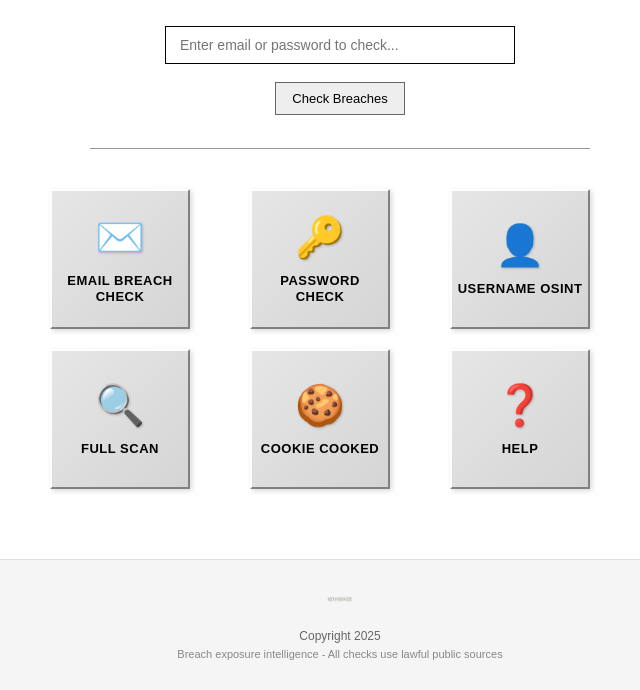
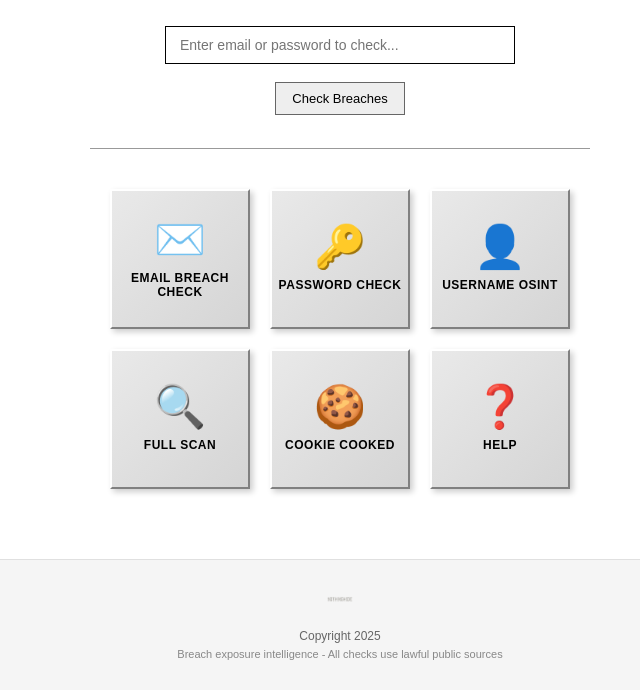
Before and after one commit to Dhuruvdev/nothinghide, a FastAPI app: page / in a window 1280 px wide. Shown: the part 254-944 px from the top of the page, without its empty margins (300-940 px from the left). Run offline with FastAPI, Linux system fonts and the light colour scheme.

Commit message:
Lock down UI components to enforce a consistent 3D app grid appearance
Apply CSS `!important` flags to enforce hard-locked `app-grid` and `app-button` styles, ensuring a consistent 3D Bevel & Emboss effect across all screen sizes and preventing framework interference.

Replit-Commit-Author: Agent
Replit-Commit-Session-Id: 8bd0c9ee-fd84-4522-b576-c3287a2d0b17
Replit-Commit-Checkpoint-Type: full_checkpoint
Replit-Commit-Event-Id: e7ab32d5-8e06-4d8d-9522-d7c3c81bd258
Replit-Commit-Screenshot-Url: https://storage.googleapis.com/screenshot-production-us-central1/14fea494-a03a-442b-b109-3a1f20dffbe5/8bd0c9ee-fd84-4522-b576-c3287a2d0b17/FHi2JJF
Replit-Helium-Checkpoint-Created: true

```diff
--- a/nothinghide/web/static/style.css
+++ b/nothinghide/web/static/style.css
@@ -160,32 +160,39 @@ hr.divider {
     justify-content: center;
 }
 
+/* Completely reset the app grid and buttons to ensure no conflicts */
+.app-grid {
+    display: flex !important;
+    flex-wrap: wrap !important;
+    justify-content: center !important;
+    gap: 20px !important;
+    margin-top: 30px !important;
+    padding: 10px !important;
+    list-style: none !important;
+}
+
 .app-button {
-    display: flex;
-    flex-direction: column;
-    align-items: center;
-    justify-content: center;
-    width: 140px;
-    height: 140px;
-    background: #E0E0E0 !important;
+    display: flex !important;
+    flex-direction: column !important;
+    align-items: center !important;
+    justify-content: center !important;
+    width: 140px !important;
+    height: 140px !important;
+    background-color: #E0E0E0 !important;
     border-top: 2px solid #FFFFFF !important;
     border-left: 2px solid #FFFFFF !important;
     border-bottom: 2px solid #808080 !important;
     border-right: 2px solid #808080 !important;
-    box-shadow: 2px 2px 5px rgba(0,0,0,0.15) !important;
+    box-shadow: 3px 3px 6px rgba(0,0,0,0.2) !important;
     text-decoration: none !important;
     color: #000000 !important;
-    font-weight: bold;
-    text-align: center;
-    transition: all 0.05s ease;
-    background-image: linear-gradient(135deg, rgba(255,255,255,0.2) 0%, rgba(0,0,0,0.05) 100%) !important;
-    box-sizing: border-box;
-    overflow: hidden;
-}
-
-.app-button * {
-    text-decoration: none !important;
-    color: #000000 !important;
+    font-weight: bold !important;
+    text-align: center !important;
+    background-image: linear-gradient(135deg, rgba(255,255,255,0.3) 0%, rgba(0,0,0,0.05) 100%) !important;
+    box-sizing: border-box !important;
+    cursor: pointer !important;
+    -webkit-appearance: none !important;
+    -moz-appearance: none !important;
 }
 
 .app-button:active {
@@ -193,56 +200,58 @@ hr.divider {
     border-left: 2px solid #808080 !important;
     border-bottom: 2px solid #FFFFFF !important;
     border-right: 2px solid #FFFFFF !important;
-    box-shadow: inset 1px 1px 3px rgba(0,0,0,0.2) !important;
-    transform: translate(1px, 1px);
+    box-shadow: inset 2px 2px 4px rgba(0,0,0,0.3) !important;
+    transform: translate(1px, 1px) !important;
 }
 
 .app-icon {
-    font-size: 40px;
-    margin-bottom: 12px;
-    filter: drop-shadow(1px 1px 1px rgba(0,0,0,0.2));
-    pointer-events: none;
+    font-size: 42px !important;
+    margin-bottom: 10px !important;
+    display: block !important;
+    line-height: 1 !important;
 }
 
 .app-label {
-    font-size: 13px;
-    line-height: 1.2;
-    padding: 0 5px;
-    text-transform: uppercase;
-    letter-spacing: 0.5px;
-    pointer-events: none;
+    font-size: 12px !important;
+    text-transform: uppercase !important;
+    letter-spacing: 0.5px !important;
+    display: block !important;
+    margin: 0 !important;
+    padding: 0 5px !important;
+    color: #000000 !important;
+    text-decoration: none !important;
 }
 
+/* Specific overrides for mobile to force the grid layout and appearance */
 @media screen and (max-width: 768px) {
     .app-grid {
+        display: grid !important;
         grid-template-columns: repeat(2, 1fr) !important;
         gap: 15px !important;
-        display: grid !important;
     }
 
     .app-button {
         width: 100% !important;
         height: 140px !important;
-        display: flex !important;
-        flex-direction: column !important;
-        padding: 10px !important;
-        justify-content: center !important;
-    }
-
-    .app-icon {
-        font-size: 40px !important;
-        margin-bottom: 12px !important;
-        margin-right: 0 !important;
-        display: block !important;
-    }
-
-    .app-label {
-        font-size: 13px !important;
-        padding: 0 !important;
-        white-space: normal !important;
-        display: block !important;
+        margin: 0 !important;
     }
 }
+
+@media screen and (max-width: 350px) {
+    .app-grid {
+        grid-template-columns: 1fr !important;
+    }
+}
+
+/* Hide legacy elements that might be causing interference */
+.menu-list, ul.menu-list, .menu-list li {
+    display: none !important;
+    visibility: hidden !important;
+    height: 0 !important;
+    margin: 0 !important;
+    padding: 0 !important;
+}
+
 
 @media screen and (max-width: 400px) {
     .app-grid {
```
